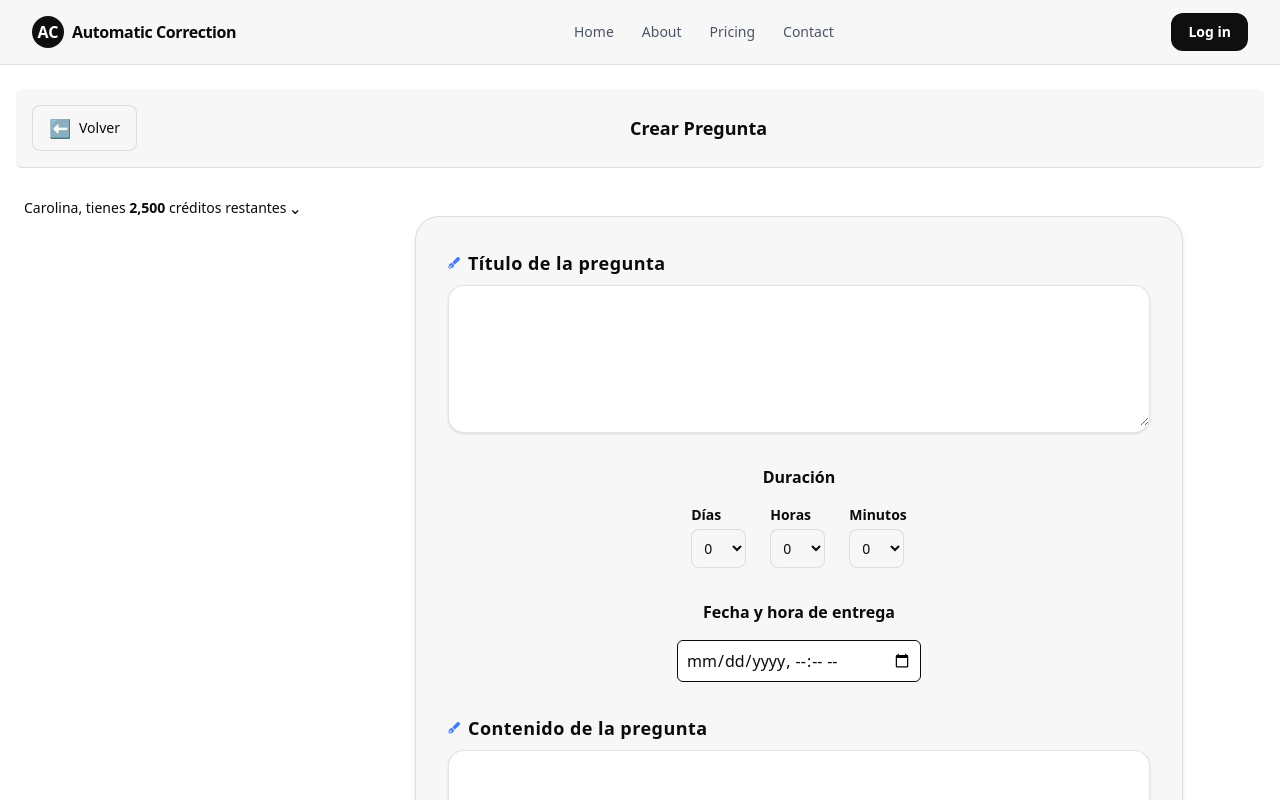
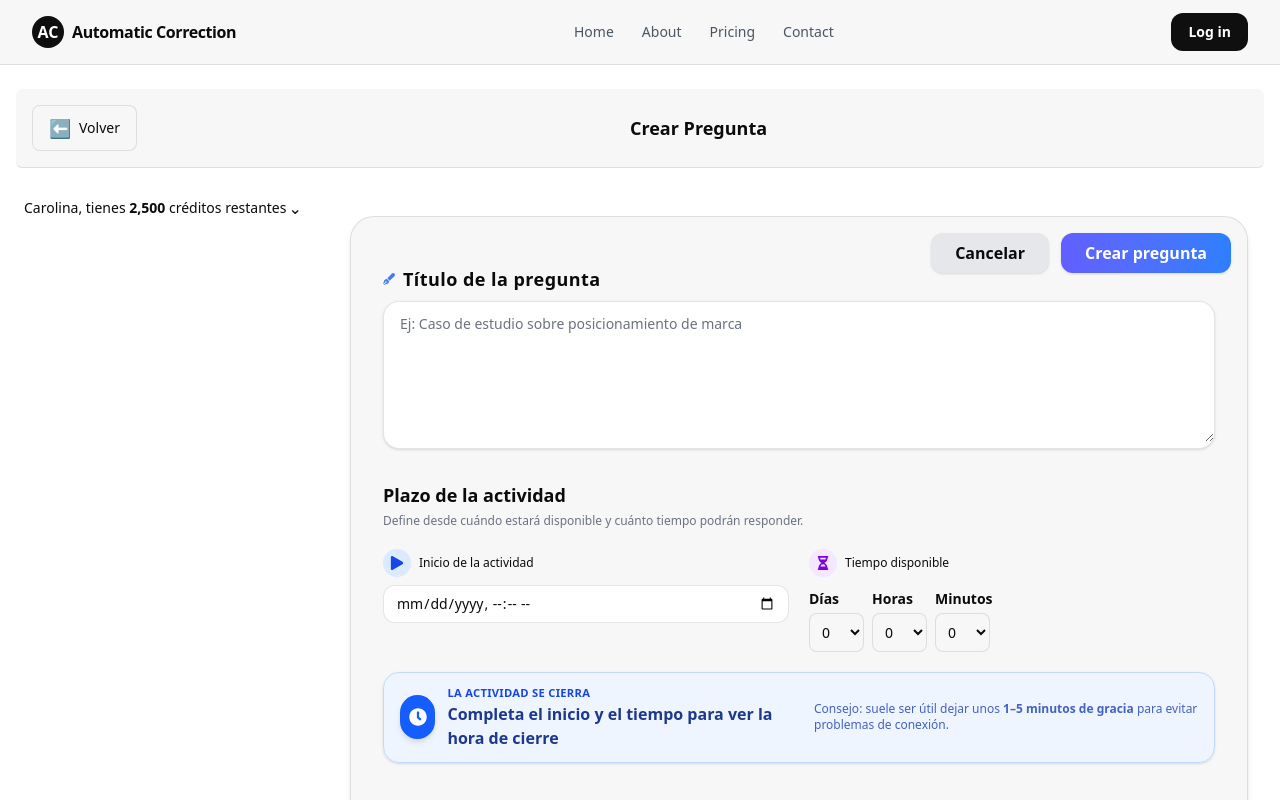
Before and after one commit to Correccion-Automatica/frontend, a React (Vite) app: page /teacher-profile/course-view/1/create-question in a window 1280 px wide. Built offline with nearby package versions, Linux system fonts and the light colour scheme; no server answers.

Commit message:
Major changes in createquestion. Deleted some components and aldo date UX improved

```diff
--- a/src/components/BackButton.jsx
+++ b/src/components/BackButton.jsx
@@ -1,22 +1,83 @@
-import { Link } from "react-router-dom";
+import { Link, useLocation, useNavigate } from "react-router-dom";
 
-export default function BackButton({ to = null, label = "Volver" }) {
+/**
+ * BackButton robusto (sin loops):
+ * - Si `to` viene definido: navega ahí SIEMPRE.
+ * - Si no hay `to`:
+ *   1) usa location.state.backTo (si existe)
+ *   2) si no existe, usa `fallback` (si viene)
+ *   3) si no hay fallback, intenta navigate(-1) pero evita caer en rutas bloqueadas
+ *
+ * Props:
+ * - label: texto
+ * - to: destino explícito (string)
+ * - fallback: destino seguro (string)
+ * - replace: si true, reemplaza en historial
+ * - state: state adicional para Link cuando uses `to`
+ * - blocklist: rutas/patrones que NO queremos al volver (por defecto pasos de flujo)
+ */
+export default function BackButton({
+  label = "Volver",
+  to = null,
+  fallback = null,
+  replace = true,
+  state = undefined,
+  blocklist = [
+    "/teacher-profile/course-view/",
+    "/create-question",
+    "/create-guideline",
+    "/answers",
+  ],
+}) {
+  const navigate = useNavigate();
+  const location = useLocation();
+
+  const backTo = location.state?.backTo; // 👈 el “volver lógico”
+
+  const isBlocked = (path) => {
+    if (!path) return false;
+    // Bloquea pantallas de flujo típicas
+    // (si quieres, puedes afinar esto, pero así ya evita loops comunes)
+    return blocklist.some((b) => path.includes(b));
+  };
+
   const handleClick = (e) => {
-    // Si no se pasa un destino explícito, volver en el historial
-    if (!to) {
-      e.preventDefault();
-      window.history.back();
+    // Si hay destino explícito, Link se encarga.
+    if (to) return;
+
+    e.preventDefault();
+
+    // 1) si existe un backTo explícito, úsalo
+    if (backTo && !isBlocked(backTo)) {
+      navigate(backTo, { replace });
+      return;
     }
+
+    // 2) fallback estable (recomendado)
+    if (fallback && !isBlocked(fallback)) {
+      navigate(fallback, { replace });
+      return;
+    }
+
+    // 3) último recurso: back del router
+    //    si no hay historial útil, vuelve al home
+    if (window.history.length <= 2) {
+      navigate("/", { replace: true });
+      return;
+    }
+
+    navigate(-1);
   };
 
   return (
     <Link
       to={to || "#"}
+      state={state}
       onClick={handleClick}
       className={`
         inline-flex items-center gap-2
-        px-3 py-1.5 text-xs    /* móvil */
-        sm:px-4 sm:py-2 sm:text-sm  /* tablets / desktop */
+        px-3 py-1.5 text-xs
+        sm:px-4 sm:py-2 sm:text-sm
         rounded-lg border
         bg-[var(--color-surface)] text-[var(--color-text)]
         border-[var(--color-border)]
--- a/src/components/CreateQuestionForm.jsx
+++ /dev/null
@@ -1,106 +0,0 @@
-import React from "react";
-import { Link, useNavigate, useParams } from "react-router-dom";
-import TextAreaInput from "./TextAreaInput";
-import PrimaryToggle from "./PrimaryToggle";
-import ButtonPrimary from "./ButtonPrimary";
-
-export default function CreateQuestionForm({
-  title, setTitle,
-  days, setDays,
-  hours, setHours,
-  minutes, setMinutes,
-  dueDate, setDueDate,
-  content, setContent,
-  onSave,
-  loading = false,
-}) {
-  const navigate = useNavigate();
-  const { courseId } = useParams();
-
-  const handleCreate = async () => {
-    const created = await onSave();
-    if (!created?.id) return;
-
-    // 🔄 Redirigir a la vista de pregunta
-    navigate(`/teacher-profile/course-view/${courseId}/question/${created.id}`);
-  };
-
-  return (
-    <div className="mt-6 px-4 space-y-8 relative">
-      {/* CARD */}
-      <div
-        className="max-w-3xl mx-auto p-8 rounded-3xl
-                   bg-[var(--color-surface)] border border-[var(--color-border)]
-                   shadow-md space-y-8"
-      >
-        {/* TÍTULO */}
-        <TextAreaInput
-          label="Título de la pregunta"
-          value={title}
-          onChange={setTitle}
-        />
-
-        {/* DURACIÓN */}
-        <div className="text-center">
-          <h2 className="text-md font-semibold mb-4 text-[var(--color-text)]">
-            Duración
-          </h2>
-
-          <div className="flex justify-center gap-6 flex-wrap">
-            <PrimaryToggle
-              label="Días"
-              value={days}
-              onChange={setDays}
-              range={31}
-            />
-            <PrimaryToggle
-              label="Horas"
-              value={hours}
-              onChange={setHours}
-              range={23}
-            />
-            <PrimaryToggle
-              label="Minutos"
-              value={minutes}
-              onChange={setMinutes}
-              range={59}
-            />
-          </div>
-        </div>
-
-        {/* FECHA LIMITE */}
-        <div className="text-center">
-          <h2 className="text-md font-semibold mb-4 text-[var(--color-text)]">
-            Fecha y hora de entrega
-          </h2>
-
-          <input
-            type="datetime-local"
-            value={dueDate || ""}
-            onChange={(e) => setDueDate(e.target.value)}
-            min={new Date().toISOString().slice(0, 16)}
-            className="p-2 rounded-md border bg-[var(--color-background)]"
-          />
-        </div>
-
-        {/* CONTENIDO */}
-        <TextAreaInput
-          label="Contenido de la pregunta"
-          value={content}
-          onChange={setContent}
-        />
-
-        {/* BOTONES */}
-        <div className="flex justify-end gap-4 pt-4">
-          <Link to={`/teacher-profile/course-view/${courseId}`}>
-            <ButtonPrimary>Cancelar</ButtonPrimary>
-          </Link>
-
-          <ButtonPrimary onClick={handleCreate} disabled={loading}>
-            {loading ? "Creando..." : "Crear Pregunta"}
-          </ButtonPrimary>
-        </div>
-      </div>
-    </div>
-  );
-}
--- a/src/components/QuestionForm.jsx
+++ b/src/components/QuestionForm.jsx
@@ -18,7 +18,7 @@ function getEndDateLabel(startDateIso, days, hours, minutes) {
   const totalMinutes =
     (Number(days) || 0) * 24 * 60 +
     (Number(hours) || 0) * 60 +
-    (Number(minutes) || 0); // 👈 aquí van minutos tal cual
+    (Number(minutes) || 0);
 
   if (totalMinutes <= 0) return null;
 
@@ -43,28 +43,61 @@ export default function QuestionForm({
   setDueDate,
   content,
   setContent,
-  mode = "view",
 
+  mode = "view", // "view" | "create"
+
+  // ✅ Solo usados en create
+  onSave,
+  onCancel,
+  loading = false,
+
+  // ✅ Solo usado en view
   isPublishedInitial = false,
 }) {
   const { courseId, questionId } = useParams();
 
-  const [isEditing, setIsEditing] = useState(mode === "create");
+  const isCreate = mode === "create";
+
+  const [isEditing, setIsEditing] = useState(isCreate);
   const [showSuccessBanner, setShowSuccessBanner] = useState(false);
   const [guidelineId, setGuidelineId] = useState(null);
   const [isPublished, setIsPublished] = useState(isPublishedInitial);
   const [publishMessage, setPublishMessage] = useState("");
 
-  // Snapshot de valores originales para poder restaurar al cancelar
+  // Snapshot de valores originales para poder restaurar al cancelar (solo view)
   const [originalValues, setOriginalValues] = useState(null);
 
   const readOnly = !isEditing;
   const endDateLabel = getEndDateLabel(dueDate, days, hours, minutes);
 
+  useEffect(() => {
+    setIsPublished(isPublishedInitial);
+  }, [isPublishedInitial]);
+
+  useEffect(() => {
+    // Solo aplica en VIEW
+    if (isCreate) return;
+
+    // Solo al entrar en edición
+    if (!isEditing) return;
+
+    if (!dueDate) return;
+
+    const parsed = new Date(dueDate);
+    if (Number.isNaN(parsed.getTime())) return;
+
+    if (parsed.getTime() < Date.now()) {
+      setDueDate("");
+    }
+  }, [isEditing, isCreate, dueDate, setDueDate]);
+
+
   /* --------------------------------------------------------
-   * Buscar guideline de la pregunta
+   * Buscar guideline de la pregunta (solo VIEW)
    * -------------------------------------------------------- */
   useEffect(() => {
+    if (isCreate) return;
+
     const fetchGuidelines = async () => {
       try {
         const res = await api.get("/guidelines");
@@ -81,10 +114,11 @@ export default function QuestionForm({
     };
 
     fetchGuidelines();
-  }, [questionId]);
+  }, [questionId, isCreate]);
+
 
   /* --------------------------------------------------------
-   * Descargar PDF de pauta
+   * Descargar PDF de pauta (solo VIEW)
    * -------------------------------------------------------- */
   const handleDownloadPDF = async () => {
     if (!guidelineId) return;
@@ -109,7 +143,7 @@ export default function QuestionForm({
   };
 
   /* --------------------------------------------------------
-   * Publicar / Despublicar
+   * Publicar / Despublicar (solo VIEW)
    * -------------------------------------------------------- */
   const handleTogglePublish = async () => {
     try {
@@ -134,7 +168,7 @@ export default function QuestionForm({
   };
 
   /* --------------------------------------------------------
-   * Entrar en modo edición
+   * Entrar en modo edición (solo VIEW)
    * -------------------------------------------------------- */
   const handleStartEditing = () => {
     setOriginalValues({
@@ -149,9 +183,9 @@ export default function QuestionForm({
   };
 
   /* --------------------------------------------------------
-   * Cancelar edición (sin navegación)
+   * Cancelar edición (solo VIEW)
    * -------------------------------------------------------- */
-  const handleCancel = () => {
+  const handleCancelEdit = () => {
     if (originalValues) {
       setTitle(originalValues.title);
       setDays(originalValues.days);
@@ -164,10 +198,23 @@ export default function QuestionForm({
   };
 
   /* --------------------------------------------------------
-   * Guardar pregunta (PATCH)
+   * Guardar pregunta (PATCH) (solo VIEW)
    * -------------------------------------------------------- */
-  const handleSave = async () => {
+  const handleSaveEdit = async () => {
     try {
+      if (!dueDate) {
+        alert("Debes definir una fecha y hora de inicio válidas.");
+        return;
+      }
+      const chosen = new Date(dueDate);
+      if (Number.isNaN(chosen.getTime())) {
+        alert("La fecha ingresada no es válida.");
+        return;
+      }
+      if (chosen.getTime() < Date.now()) {
+        alert("No puedes configurar una fecha de inicio en el pasado.");
+        return;
+      }
       const durationSeconds =
         (Number(days) || 0) * 24 * 3600 +
         (Number(hours) || 0) * 3600 +
@@ -203,14 +250,14 @@ export default function QuestionForm({
 
   return (
     <div className="mt-6 px-4 space-y-8">
-      {/* BANNERS */}
-      {showSuccessBanner && (
+      {/* BANNERS (solo VIEW) */}
+      {!isCreate && showSuccessBanner && (
         <div className="max-w-5xl mx-auto mt-2 text-center p-3 rounded-xl bg-green-100 text-green-700 border border-green-300 font-medium">
           🎉 Pregunta guardada correctamente
         </div>
       )}
 
-      {publishMessage && (
+      {!isCreate && publishMessage && (
         <div className="max-w-5xl mx-auto mt-2 text-center p-3 rounded-xl bg-blue-100 text-blue-700 border border-blue-300 font-medium">
           {publishMessage}
         </div>
@@ -218,13 +265,41 @@ export default function QuestionForm({
 
       {/* CARD PRINCIPAL */}
       <div className="max-w-5xl mx-auto p-6 md:p-8 pt-8 md:pt-12 rounded-3xl bg-[var(--color-surface)] border border-[var(--color-border)] shadow-md space-y-8 relative">
-        {/* BOTONES SUPERIORES
-            - En móvil: en el flujo normal, arriba a la derecha, con margen-bottom
-            - En md+: se posicionan absolutos en la esquina */}
-        <div className="
+        {/* BOTONES SUPERIORES */}
+        <div
+          className="
             flex justify-end gap-2 sm:gap-3 mb-4
             md:mb-0 md:absolute md:top-4 md:right-4
-        ">
+          "
+        >
+          {isCreate ? (
+            <>
+              <ButtonPrimary
+                type="button"
+                onClick={onCancel}
+                className="bg-gray-200 text-[var(--color-text)] hover:bg-gray-300"
+                disabled={loading}
+              >
+                Cancelar
+              </ButtonPrimary>
+
+              <ButtonPrimary
+                type="button"
+                onClick={onSave}
+                disabled={loading}
+                className="
+                  bg-gradient-to-r from-indigo-500 to-blue-500
+                  text-white
+                  hover:from-indigo-600 hover:to-blue-600
+                  px-4 py-2 rounded-xl text-sm shadow-md
+                  transition-colors
+                "
+              >
+                {loading ? "Creando..." : "Crear pregunta"}
+              </ButtonPrimary>
+            </>
+          ) : (
+            <>
               {mode === "view" && !isEditing && (
                 <>
                   <ButtonPrimary
@@ -253,7 +328,7 @@ export default function QuestionForm({
                 <>
                   <ButtonPrimary
                     type="button"
-                onClick={handleCancel}
+                    onClick={handleCancelEdit}
                     className="bg-gray-200 text-[var(--color-text)] hover:bg-gray-300"
                   >
                     Cancelar
@@ -261,7 +336,7 @@ export default function QuestionForm({
 
                   <ButtonPrimary
                     type="button"
-                onClick={handleSave}
+                    onClick={handleSaveEdit}
                     className="
                       bg-gradient-to-r from-indigo-500 to-blue-500
                       text-white
@@ -274,6 +349,8 @@ export default function QuestionForm({
                   </ButtonPrimary>
                 </>
               )}
+            </>
+          )}
         </div>
 
         {/* TÍTULO */}
@@ -281,7 +358,7 @@ export default function QuestionForm({
           label="Título de la pregunta"
           value={title}
           onChange={setTitle}
-          readOnly={readOnly || guidelineId}
+          readOnly={readOnly || (!!guidelineId && !isCreate)}
           placeholder="Ej: Caso de estudio sobre posicionamiento de marca"
         />
 
@@ -312,7 +389,8 @@ export default function QuestionForm({
                   type="datetime-local"
                   value={dueDate || ""}
                   onChange={(e) => setDueDate(e.target.value)}
-                  min={new Date().toISOString().slice(0, 16)}
+                  min={new Date(Date.now() - new Date().getTimezoneOffset() * 60000).toISOString().slice(0, 16)}
+                  required={isEditing}
                   className="w-full rounded-xl border border-[var(--color-border)]
                     bg-[var(--color-background)] px-3 py-2 text-sm
                     text-[var(--color-text)] outline-none
@@ -396,13 +474,17 @@ export default function QuestionForm({
           label="Contenido de la pregunta"
           value={content}
           onChange={setContent}
-          readOnly={readOnly || guidelineId}
+          readOnly={readOnly || (!!guidelineId && !isCreate)}
         />
 
-        {/* PAUTA + PUBLICAR */}
+        {/* PAUTA + PUBLICAR (solo VIEW) */}
+        {!isCreate && (
           <div className="flex justify-center gap-4 pt-4 ">
             {guidelineId ? (
-            <ButtonPrimary onClick={handleDownloadPDF} className="bg-slate-600 hover:bg-slate-700">
+              <ButtonPrimary
+                onClick={handleDownloadPDF}
+                className="bg-slate-600 hover:bg-slate-700"
+              >
                 📄 Descargar pauta
               </ButtonPrimary>
             ) : (
@@ -420,6 +502,7 @@ export default function QuestionForm({
               {isPublished ? "📤 Despublicar" : "📢 Publicar"}
             </ButtonPrimary>
           </div>
+        )}
       </div>
     </div>
   );
--- a/src/components/TableSimpleInCardTeacher.jsx
+++ b/src/components/TableSimpleInCardTeacher.jsx
@@ -10,6 +10,7 @@ export default function TableSimpleInCardTeacher({
   data,
   basePath,
   onDeleted,
+  backTo,
 }) {
   const [isPopupOpen, setIsPopupOpen] = useState(false);
   const [selectedRow, setSelectedRow] = useState(null);
@@ -65,6 +66,7 @@ export default function TableSimpleInCardTeacher({
           <Link
             key={row.id}
             to={`${basePath}/${row.id}`}
+            state={backTo ? { backTo } : undefined}
             className="flex items-center p-5 rounded-xl
                        bg-[var(--color-surface)] text-[var(--color-text)]
                        border border-[var(--color-border)]
--- a/src/pages/teacher-profile/course-view/create-question/index.jsx
+++ b/src/pages/teacher-profile/course-view/create-question/index.jsx
@@ -1,13 +1,13 @@
-// src/pages/teacher-profile/create-question/index.jsx
 import React, { useState } from "react";
-import { useParams } from "react-router-dom";
-import QuestionForm from "../../../../components/CreateQuestionForm";
+import { useNavigate, useParams } from "react-router-dom";
+import QuestionForm from "../../../../components/QuestionForm";
 import CreditOptionDisplay from "../../../../components/CreditOptionDisplay";
 import PageHeader from "../../../../components/PageHeader";
 import { api } from "../../../../lib/axios";
 
 export default function CreateQuestion() {
   const { courseId } = useParams();
+  const navigate = useNavigate();
 
   const [title, setTitle] = useState("");
   const [days, setDays] = useState(0);
@@ -17,7 +17,7 @@ export default function CreateQuestion() {
   const [content, setContent] = useState("");
   const [loading, setLoading] = useState(false);
 
-  // 🧩 Lógica para guardar (POST al backend) —> retorna el objeto creado (con id)
+  // 🧩 Lógica POST intacta
   const handleSave = async () => {
     try {
       setLoading(true);
@@ -29,17 +29,24 @@ export default function CreateQuestion() {
         alert("Por favor completa el título y el contenido de la pregunta.");
         return null;
       }
+      if (!dueDate) {
+        alert("Debes definir una fecha y hora de inicio para la pregunta.");
+        return null;
+      }
+      if (totalDurationSeconds <= 0) {
+        alert("Debes definir una duración mayor a 0.");
+        return null;
+      }
 
       const body = {
         title,
         courseId: Number(courseId),
-        content, // si tu backend espera objeto, pásalo como { text: content }
+        content,
         duration: totalDurationSeconds || null,
         endDatetime: dueDate ? new Date(dueDate).toISOString() : null,
       };
 
       const res = await api.post("/questions", body);
-      // 🔙 devolvemos TODO (incluye res.data.id)
       return res.data;
     } catch (err) {
       console.error("❌ Error al crear la pregunta:", err);
@@ -50,17 +57,25 @@ export default function CreateQuestion() {
     }
   };
 
+  const handleCreate = async () => {
+    const created = await handleSave();
+    if (!created?.id) return;
+    navigate(`/teacher-profile/course-view/${courseId}/question/${created.id}`, {state: { backTo: `/teacher-profile/course-view/${courseId}` }, replace: true,});
+  };
+
+  const handleCancel = () => {
+    navigate(`/teacher-profile/course-view/${courseId}`);
+  };
+
   return (
     <div className="mt-6 px-4 space-y-6">
       <PageHeader columns={["Crear Pregunta"]} />
 
       <div className="grid grid-cols-1 lg:grid-cols-4 gap-6">
-        {/* Panel lateral */}
         <div className="lg:col-span-1">
           <CreditOptionDisplay userName="Carolina" credits={2500} />
         </div>
 
-        {/* Formulario principal */}
         <div className="lg:col-span-3">
           <QuestionForm
             mode="create"
@@ -76,7 +91,8 @@ export default function CreateQuestion() {
             setDueDate={setDueDate}
             content={content}
             setContent={setContent}
-            onSave={handleSave}
+            onSave={handleCreate}
+            onCancel={handleCancel}
             loading={loading}
           />
         </div>
--- a/src/pages/teacher-profile/course-view/index.jsx
+++ b/src/pages/teacher-profile/course-view/index.jsx
@@ -89,6 +89,7 @@ export default function TeacherCourseView() {
               data={questions}
               basePath={`/teacher-profile/course-view/${courseId}/question`}
               onDeleted={handleQuestionDeleted}
+              backTo={`/teacher-profile/course-view/${courseId}`}
             />
           ) : (
             <p className="text-center text-[var(--color-muted)]">
```
Lines whose indentation alone changed are shown as unchanged.
